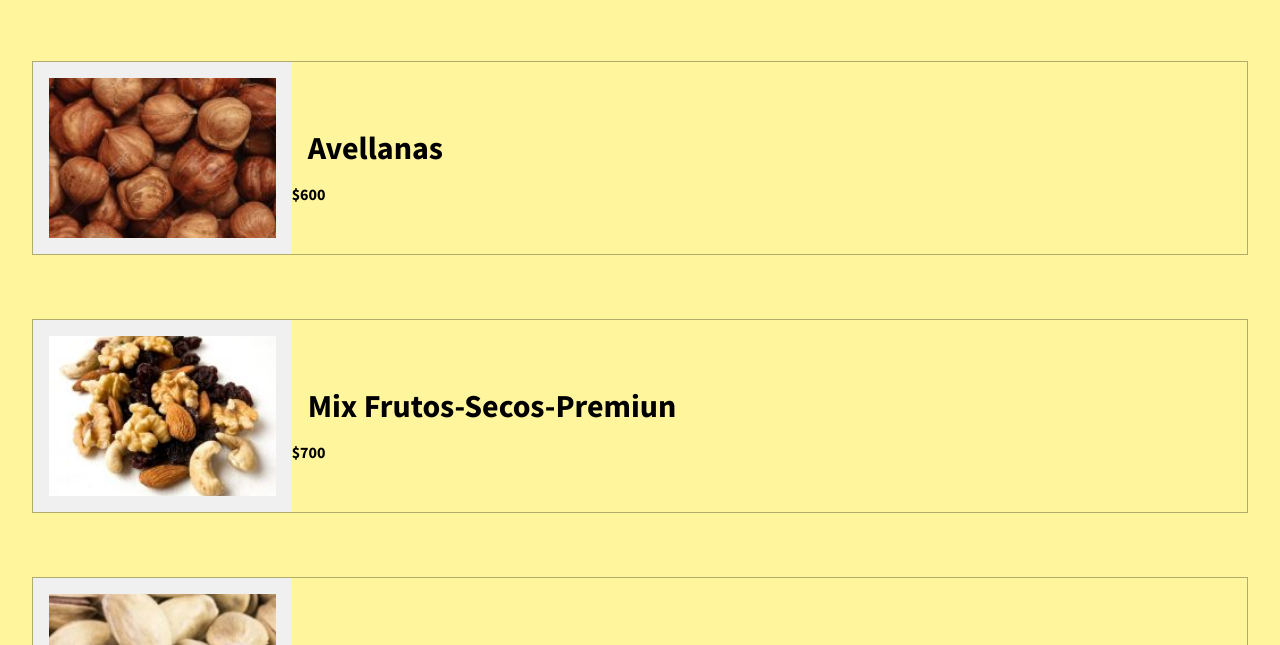
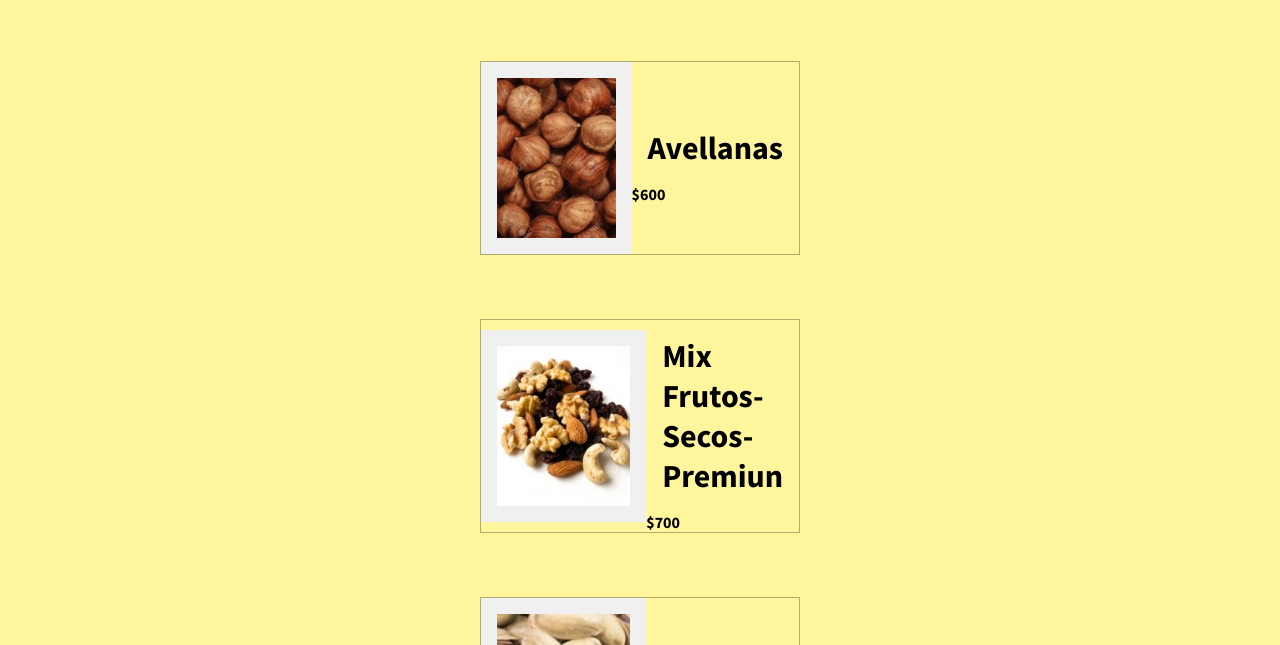
Before and after one commit to beel22/TPEweb1, a plain HTML site: page Productos.html in a window 1280 px wide. Shown: the part 678-1323 px from the top of the page. Drawn offline with Linux system fonts and the light colour scheme.

Commit message:
commit nuevo

```diff
--- a/style.css
+++ b/style.css
@@ -239,6 +239,18 @@ body {
     text-align: center;
 }
 /*seccion productos*/
+.gallery{
+    min-height: 100vh;
+    display: flex;
+    flex-direction:column;
+    justify-content: space-around;
+    align-content: space-around;
+}
+
+.gallery .box{
+    display: block;
+    width: 25%;
+}
 .gallery .image-container {
     display: flex;
     align-items: center;
@@ -252,7 +264,6 @@ body {
     justify-content: center;
     margin: 2rem;
     border: 0.1rem solid rgba(0, 0, 0, 0.3);
-    flex: 1 1 30rem;
   }
 
   .gallery .image-container .box .image {
```
Also changed, not shown: Productos.html (+1 -0 lines).
